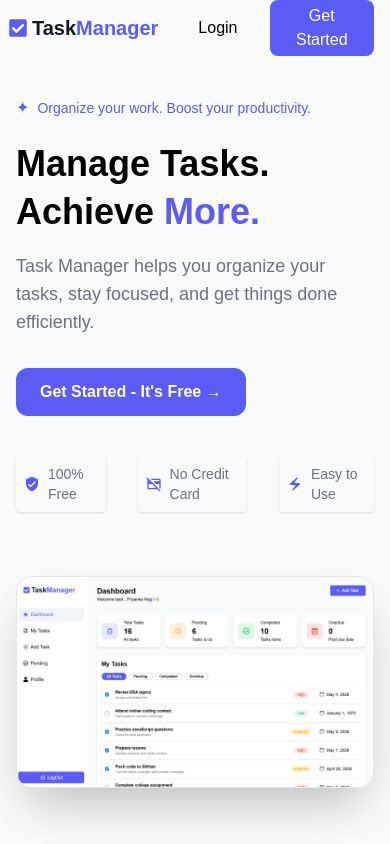
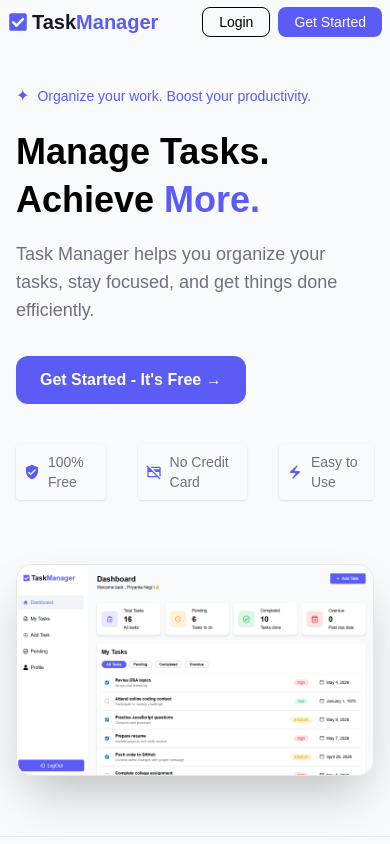
Before and after one commit to Suhani-01/Task-Manager, a React (Vite) app in the folder frontend/: page / in a window 390 px wide. Built offline with nearby package versions, Linux system fonts and the light colour scheme; no server answers.

Commit message:
Landing page responsiveness improved

```diff
--- a/frontend/src/components/Navbar.jsx
+++ b/frontend/src/components/Navbar.jsx
@@ -30,10 +30,10 @@ const Navbar = ({ isLoggedIn }) => {
         </div>
       ) : (
         /* Guest View: Show Login and Account Creation options */
-        <div className="flex px-4 md:px-0 gap-4">
+        <div className="flex px-2 md:px-0 text-sm sm:text-base gap-2 sm:gap-4">
           <button
             onClick={() => navigate("/login")}
-            className="text-black hover:text-primary cursor-pointer px-4 py-1"
+            className="text-black border rounded-lg hover:text-primary cursor-pointer px-4 py-1"
           >
             Login
           </button>
```
